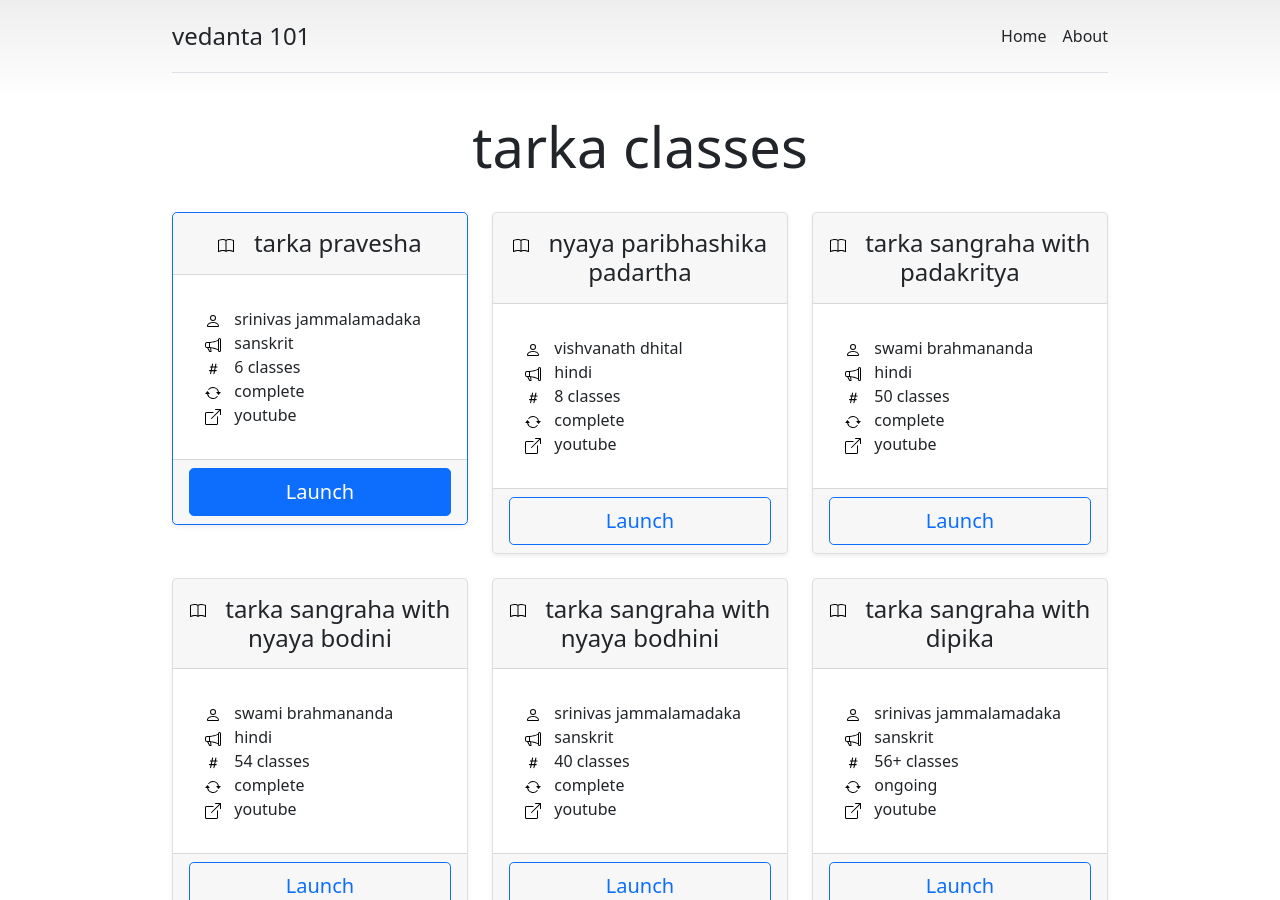
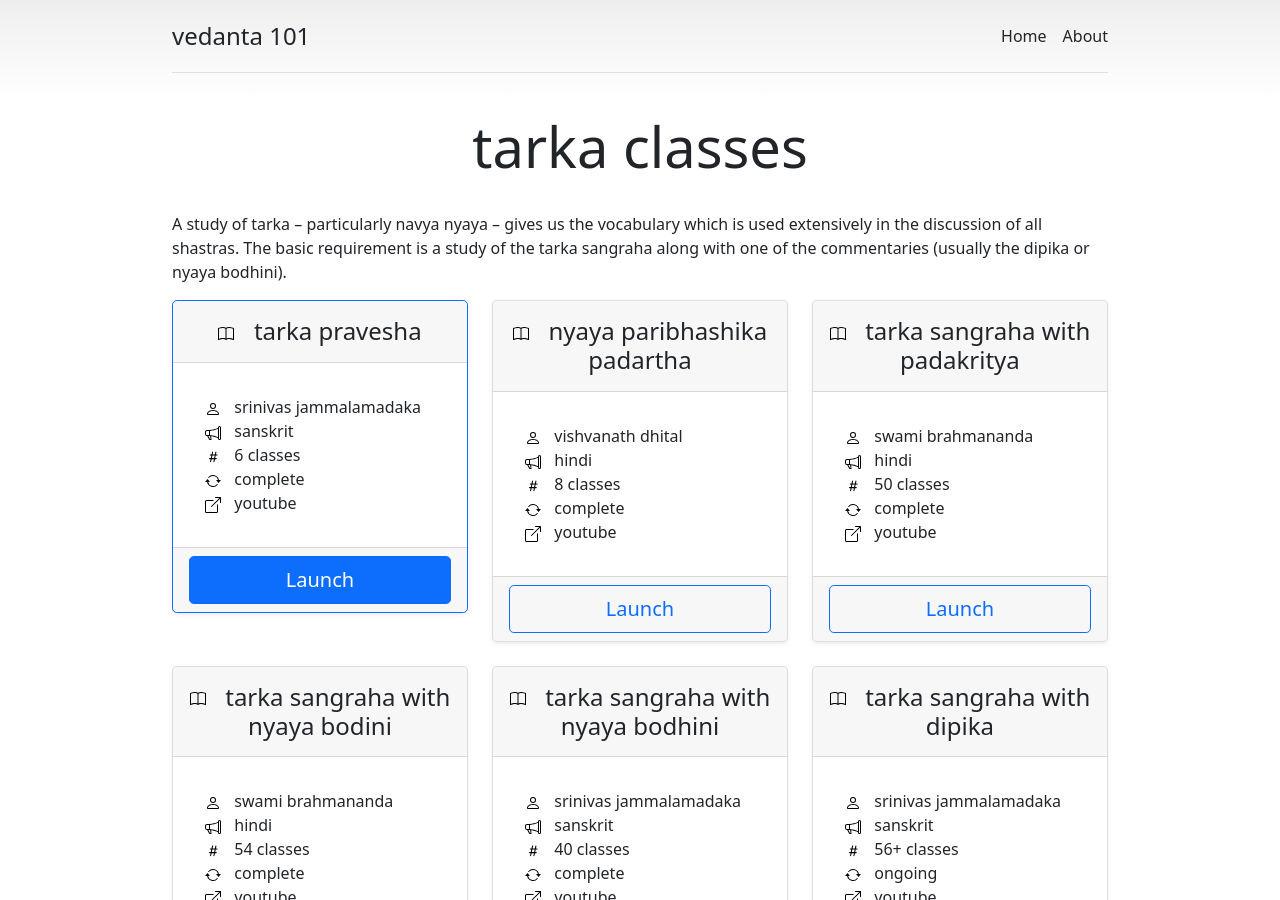
Before and after one commit to aupasana/vedanta, a Jekyll site: the page built from classes/tarka.md, in a window 1280 px wide and 900 px high. Built offline with Jekyll 4.4.1, drawn with Linux system fonts in a browser that asks for light colours.

Commit message:
add shastra descriptions

```diff
--- a/_layouts/classes.html
+++ b/_layouts/classes.html
@@ -19,6 +19,8 @@ layout: default
   <div class="vedanta-header p-3 pb-md-4 mx-auto text-center">
     <h1 class="display-4 fw-normal">{{page.shastra}} classes</h1>
   </div>
+
+  {{ content }}
 
   <div class="row row-cols-1 row-cols-md-3 mb-3">
   {% for class in classes %}
@@ -64,5 +66,3 @@ layout: default
     </div>
   {% endfor %}
   </div>
-
-  {{ content }}
--- a/classes/tarka.md
+++ b/classes/tarka.md
@@ -5,3 +5,5 @@
 layout: classes
 shastra: tarka
 ---
+
+A study of tarka -- particularly navya nyaya -- gives us the vocabulary which is used extensively in the discussion of all shastras. The basic requirement is a study of the tarka sangraha along with one of the commentaries (usually the dipika or nyaya bodhini).
```
Also changed, not shown: classes/vedanta.md (+2 -0 lines), classes/vyakarana.md (+2 -0 lines).
